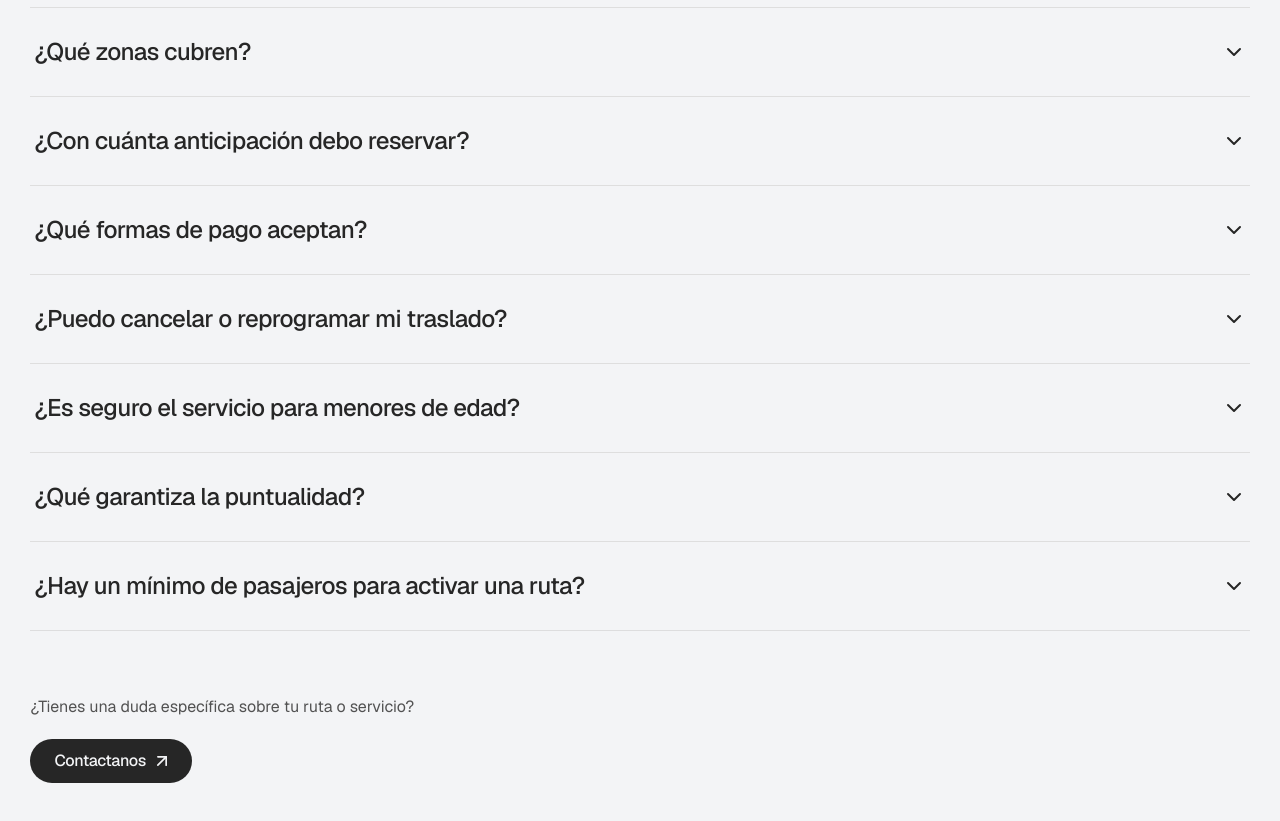
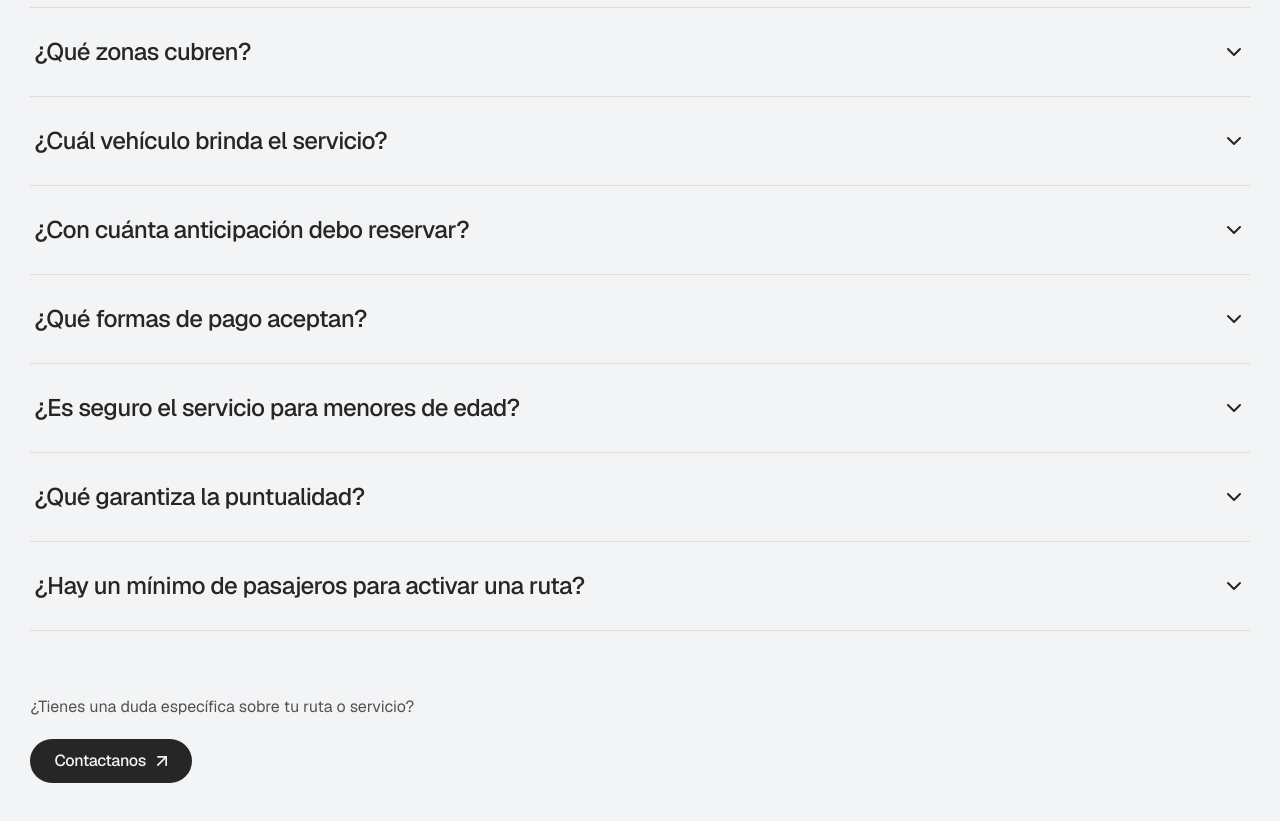
Before and after one commit to DevPyGabriel/Public-Website, a React (Vite) app: page / in a window 1280 px wide. Shown: the part 5700-6521 px from the top of the page. Built offline with nearby package versions, Linux system fonts and the light colour scheme.

Commit message:
Fix: Faq questions added

```diff
--- a/src/components/sections/Faq.tsx
+++ b/src/components/sections/Faq.tsx
@@ -24,7 +24,12 @@ const faqs: FaqItem[] = [
   {
     question: "¿Qué zonas cubren?",
     answer:
-      "Cubriendo principalmente la zona de Santo Domingo y alrededores. Si tienes una ruta fuera de la zona habitual, indícanos los detalles en la cotización y te confirmamos la cobertura.",
+      "Atendemos prioritariamente la zona de Santo Domingo y sus alrededores. Si necesitas una zona distinta, contáctanos directamente para consultar cupo y disponibilidad en la zona que requieras; te confirmamos en breve.",
+  },
+  {
+    question: "¿Cuál vehículo brinda el servicio?",
+    answer:
+      "Brindamos el servicio en una Dodge Journey: un vehículo espacioso, con capacidad para 7 puestos y un aire acondicionado en excelente estado para que viajes fresco y cómodo. Su interior amplio hace de cada trayecto una experiencia agradable, ya sea para un traslado express, una ruta escolar o movilizar a todo un grupo.",
   },
   {
     question: "¿Con cuánta anticipación debo reservar?",
@@ -35,11 +40,6 @@ const faqs: FaqItem[] = [
     question: "¿Qué formas de pago aceptan?",
     answer:
       "Trabajamos con acuerdo previo según el tipo de servicio. Los traslados puntuales suelen ser por viaje. Las rutas programadas (escolar, universitario o empresarial) se organizan con pago mensual o cada 15 días, según lo acordado.",
-  },
-  {
-    question: "¿Puedo cancelar o reprogramar mi traslado?",
-    answer:
-      "Sí. Para traslados puntuales, te pedimos avisar con la mayor anticipación posible. Para servicios recurrentes, aplicamos lo acordado al momento de la contratación para no afectar la logística del resto de rutas.",
   },
   {
     question: "¿Es seguro el servicio para menores de edad?",
```
